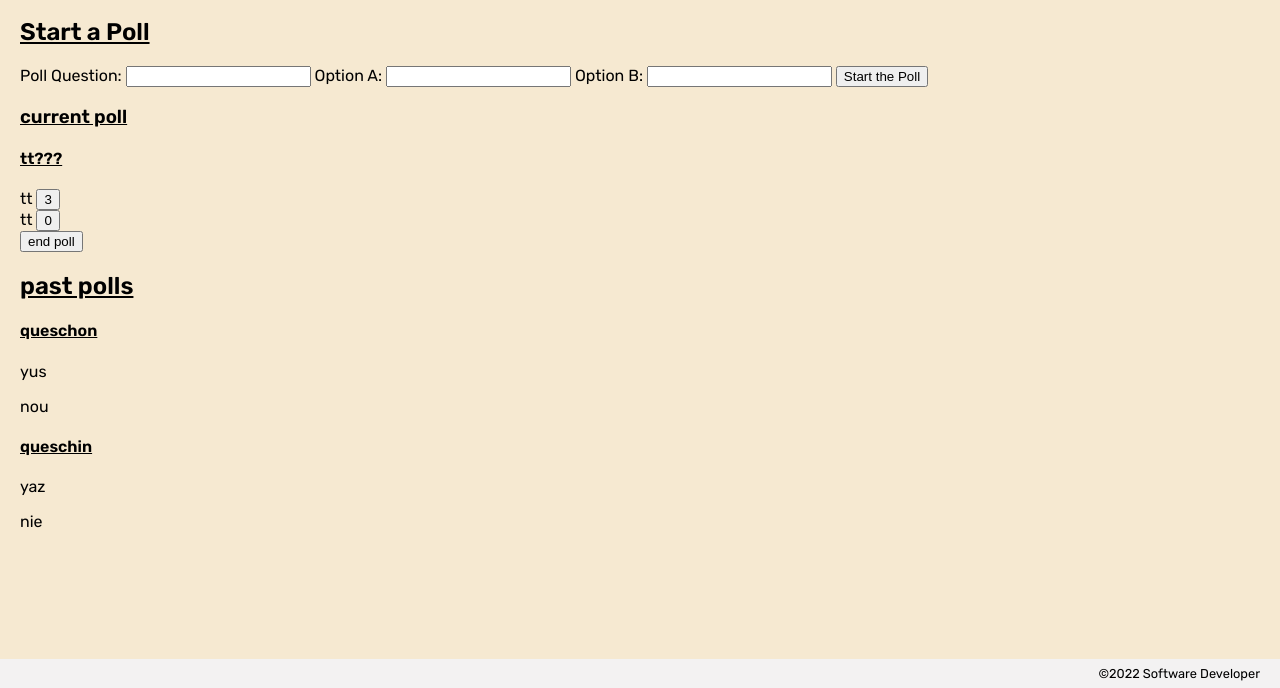
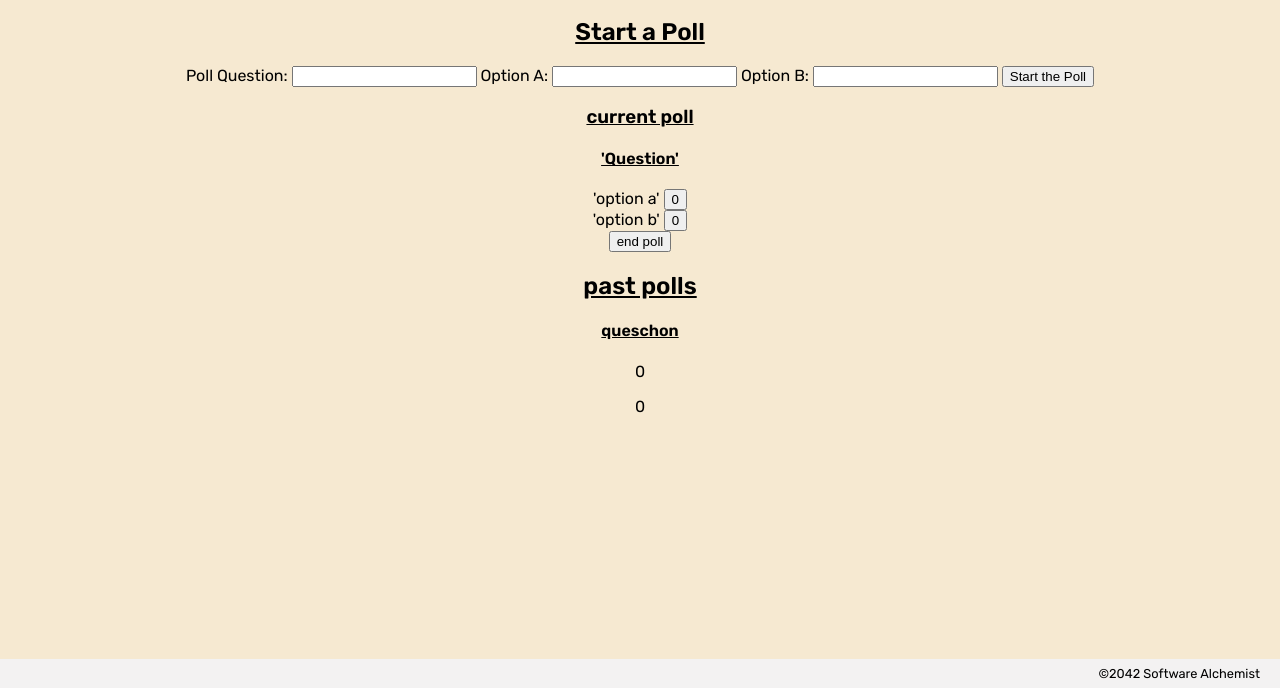
Before and after one commit to Zacharyjsultan/supabase-poll-maker, a plain HTML site: page index.html in a window 1280 px wide. Shown: the part 112-800 px from the top of the page. Drawn offline with nearby package versions, Linux system fonts and the light colour scheme.

Commit message:
fixes/style

```diff
--- a/app.js
+++ b/app.js
@@ -40,15 +40,20 @@ voteB.addEventListener('click', () => {
 });
 
 endPoll.addEventListener('click', async () => {
-  console.log('clackety');
-  const data = {
-
-  }
+    console.log('clackety');
+   // data from supabase transmit to javabase
+    const data = {
+        question,
+        option_a: optionA,
+        option_b: optionB,
+        option_votes_a: optionVotesA,
+        option_votes_b: optionVotesB,
+    };
 });
 
 
 function displayCurrentPoll() {
-console.log(displayCurrentPoll);
+    console.log(displayCurrentPoll);
     const questionEl = document.getElementById('question');
     questionEl.textContent = question;
     const optionAEl = document.getElementById('option-a');
--- a/index.html
+++ b/index.html
@@ -48,14 +48,14 @@
             <section id="current-poll">
 
                 <h1>current poll</h1>
-                <h4 id="question">tt???</h4>
+                <h4 id="question">'Question'</h4>
                 <div id="options">
                     <div class="option">
-                    <span id="option-a">tt</span>
-                    <button id="votes-a">3</button>
+                    <span id="option-a">'option a'</span>
+                    <button id="votes-a">0</button>
                 </div>
                 <div class="option">
-                    <span id="option-b">tt</span>
+                    <span id="option-b">'option b'</span>
                     <button id="votes-b">0</button>
 
                 </div>
@@ -66,13 +66,9 @@
             <div id="poll-list">
                 <div class="poll-info">
                     <h4>queschon</h4>
-                    <p>yus</p>
-                    <p>nou</p>
+                    <p>0</p>
+                    <p>0</p>
                 </div>
-                <div class="poll-info">
-                    <h4>queschin</h4>
-                    <p>yaz</p>
-                    <p>nie</p>
                 </div>
             </div>
 
@@ -82,7 +78,7 @@
 
     </main>
 
-    <footer>&copy;2022 Software Developer</footer>
+    <footer>&copy;2042 Software Alchemist</footer>
 
     <script type="module" src="app.js"></script>
 </body>
--- a/styles/global.css
+++ b/styles/global.css
@@ -11,6 +11,7 @@ body {
     display: grid;
     grid-template-rows: auto 1fr auto;
     background-color: rgb(246, 233, 209);
+    text-align: center;
 }
 
 header {
@@ -19,6 +20,7 @@ header {
     display: flex;
     align-items: center;
     background-color: var(--header-background);
+
 }
 
 main {
```
